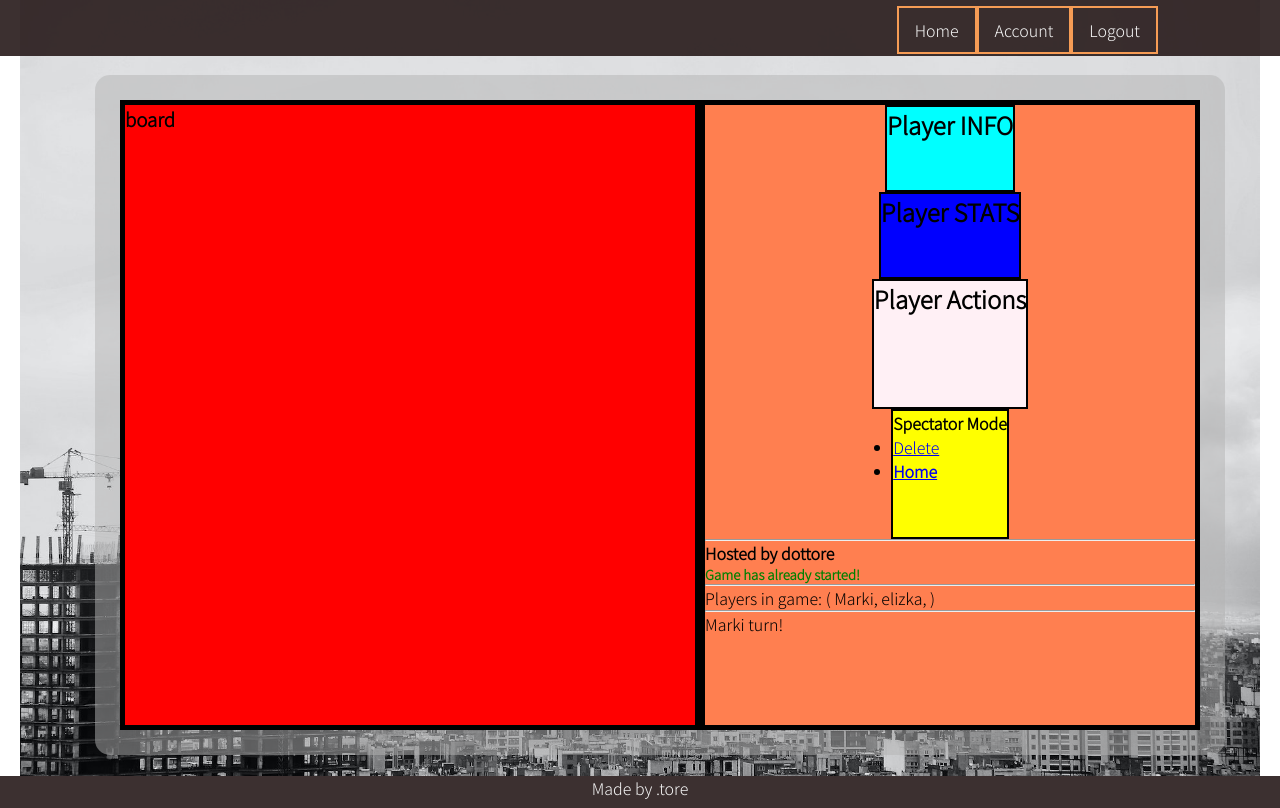
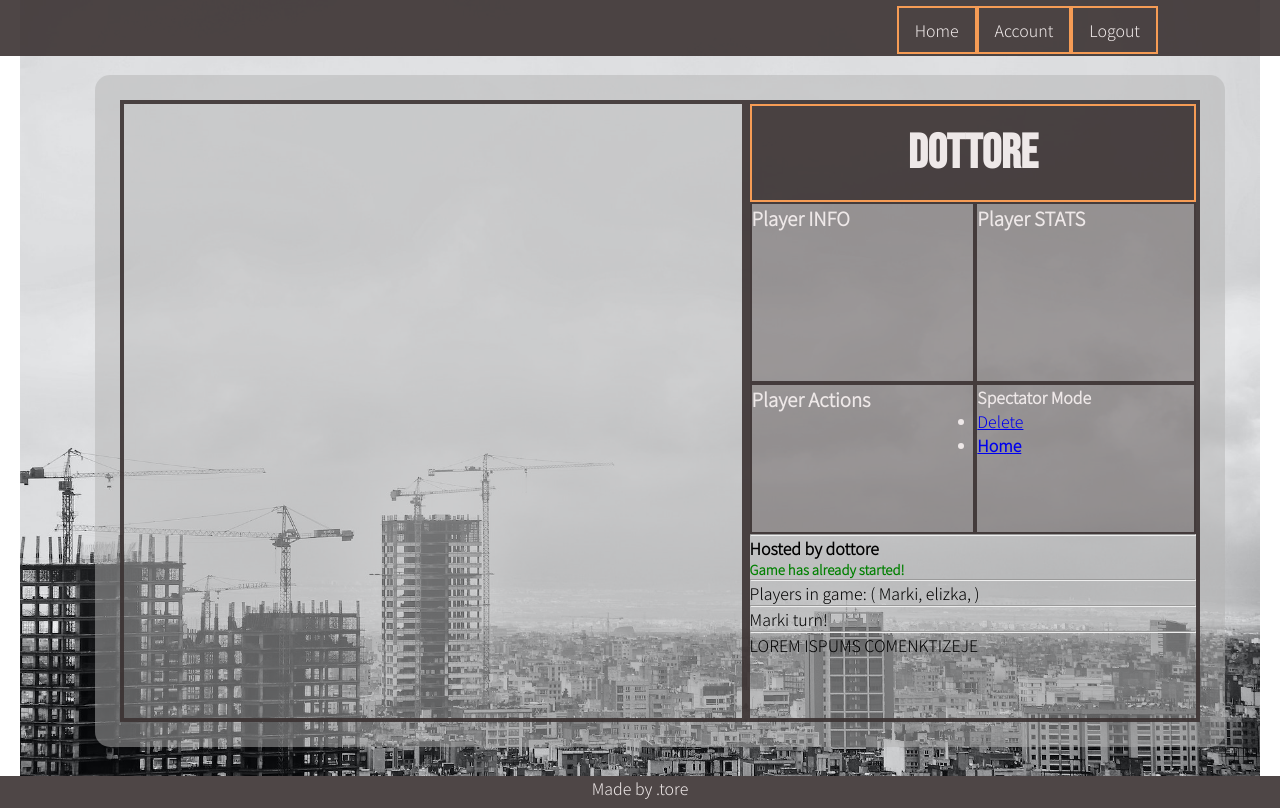
Before and after one commit to devvile/Minipoly, a Django app: page /game/2/ in a window 1280 px wide. Run offline with Django 3.2, Linux system fonts and the light colour scheme; a user stored in the database is signed in; data comes from the database, SQL or seed files in the repository; both versions use the stored data as it was after the commit; data that the repository does not hold is empty.

Commit message:
[UI] sidebarheader, align of grid in sidebar

```diff
--- a/Nova_gra/static/css/detail.css
+++ b/Nova_gra/static/css/detail.css
@@ -1,49 +1,69 @@
 .content-container {
   display: grid;
-  grid-template-areas: "board board sidebar";
+  grid-template-areas: "board board board sidebar";
 }
 
 .game_section {
   height: 100%;
-  border: 5px solid black;
+  border: 4px solid var(--main-bars-color);
 }
 
 .game_section_board {
-  background-color: red;
   grid-area: board;
 }
 .game_section_sidebar {
-  background-color: coral;
   grid-area: sidebar;
 }
 .game_section_sidebar_top {
+  display: grid;
+  grid-template-areas:
+    "sidebar_header sidebar_header"
+    "player_info game_stats"
+    "player_info game_stats"
+    "player_info game_stats"
+    "player_info game_stats"
+    "game_actions global_actions"
+    "game_actions global_actions";
+  height: 70%;
+}
+.sidebar_top__sidebar_header {
   display: flex;
-  flex-direction: column;
-  height: 70%;
   align-items: center;
+  justify-content: center;
+  grid-area: sidebar_header;
+  background-color: var(--main-bars-color);
+  border: 2px solid var(--main-gold-border);
+  font-family: "Bebas Neue", cursive;
+  font-size: 2em;
+  color: var(--font-color);
+  text-align: center;
 }
 .sidebar_top__player_info {
-  background-color: aqua;
-  height: 20%;
-  border: 2px solid black;
+  height: 30%;
+  grid-area: player_info;
 }
 .sidebar_top__game_stats {
-  background-color: blue;
-  height: 20%;
-  border: 2px solid black;
+  height: 30%;
+  grid-area: game_stats;
 }
 
 .sidebar_top__game_actions {
-  background-color: lavenderblush;
-  height: 30%;
-  border: 2px solid black;
+  height: 20%;
+  grid-area: game_actions;
 }
 
 .sidebar_top__global_actions {
-  background-color: yellow;
-  height: 30%;
-  border: 2px solid black;
+  height: 20%;
+  grid-area: global_actions;
 }
+
+.__sidebar_item {
+  height: 100%;
+  border: 2px solid var(--main-bars-color);
+  background-color: var(--main-color-alpha);
+  color: var(--font-color);
+}
+
 .--blue {
   color: blue;
 }
--- a/Nova_gra/static/css/main.css
+++ b/Nova_gra/static/css/main.css
@@ -11,7 +11,10 @@ body {
 
 :root {
   --main-bg-color: hsla(0, 0%, 70%, 50%);
-  --main-bars-color: rgba(39, 26, 26, 0.9);
+  --main-bars-color: rgba(59, 50, 50, 0.9);
+  --main-color-alpha: rgba(39, 26, 26, 0.3);
+  --main-gold-border: #f69c55;
+  --font-color: rgb(238, 232, 232);
 }
 
 .navbar {
@@ -19,7 +22,7 @@ body {
   height: 7vh;
   width: 100%;
   background-color: var(--main-bars-color);
-  color: whitesmoke;
+  color: var(--font-color);
 }
 
 .navbar-list {
@@ -36,8 +39,8 @@ body {
   align-items: center;
   height: 100%;
   width: 100%;
-  border: 2px solid #f69c55;
-  color: whitesmoke;
+  border: 2px solid var(--main-gold-border);
+  color: var(--font-color);
   text-decoration: none;
   margin: 6px;
   padding: 10px;
@@ -66,7 +69,7 @@ body {
 .content-container {
   margin: 25px;
   padding: 25px;
-  height: 85vh;
+  height: 84vh;
   background-color: var(--main-bg-color);
   border-radius: 15px;
 }
@@ -75,7 +78,7 @@ footer {
   position: absolute;
   height: 4vh;
   width: 100vw;
-  color: whitesmoke;
+  color: var(--font-color);
   background-color: var(--main-bars-color);
   text-align: center;
 }
--- a/Nova_gra/templates/base.html
+++ b/Nova_gra/templates/base.html
@@ -15,7 +15,7 @@
         {% block css %}
         {% endblock %}
         <link href="https://fonts.googleapis.com/css2?family=Noto+Sans+JP:wght@300&display=swap" rel="stylesheet">
-
+        <link href="https://fonts.googleapis.com/css2?family=Bebas+Neue&display=swap" rel="stylesheet">
 </head>
 <body>
    <nav class="navbar">
--- a/Nova_gra/templates/game/detail.html
+++ b/Nova_gra/templates/game/detail.html
@@ -11,20 +11,22 @@ Mini Game: {{game.name}}
 
 {% block content %}
     <section class="game_section game_section_board">
-        <h1>board</h1>
     </section>
     <section class = "game_section game_section_sidebar">
         <div class="game_section_sidebar_top">
-            <article class="sidebar_top__player_info">
-                <h2>Player INFO</h2>
+            <article class="sidebar_top__sidebar_header">
+                <h2>Dottore</h2>
             </article>
-            <article class="sidebar_top__game_stats">
-                <h2>Player STATS</h2>
+            <article class="sidebar_top__player_info __sidebar_item">
+                <h3>Player INFO</h2>
             </article>
-            <article class="sidebar_top__game_actions">
-                <h2>Player Actions</h2>
+            <article class="sidebar_top__game_stats __sidebar_item">
+                <h3>Player STATS</h2>
             </article>
-            <article class="sidebar_top__global_actions">
+            <article class="sidebar_top__game_actions __sidebar_item">
+                <h3>Player Actions</h2>
+            </article>
+            <article class="sidebar_top__global_actions  __sidebar_item">
             <ul>
                 {% if player_in_game %}
                 <li><h4 class="--green"><a href ="{% url 'game_end_turn' game.id%}">End Turn</span></a></h4></li>
@@ -68,6 +70,8 @@ Mini Game: {{game.name}}
                 <li>Max Players: {{game.max_players}}</li>
                     {% endif %}
             </ul>
+            <hr>
+            <p class='Notification'>LOREM ISPUMS COMENKTIZEJE<p>
         </div>
     </section>
 </div>
```
Also changed, not shown: Nova_gra/db.sqlite3.
